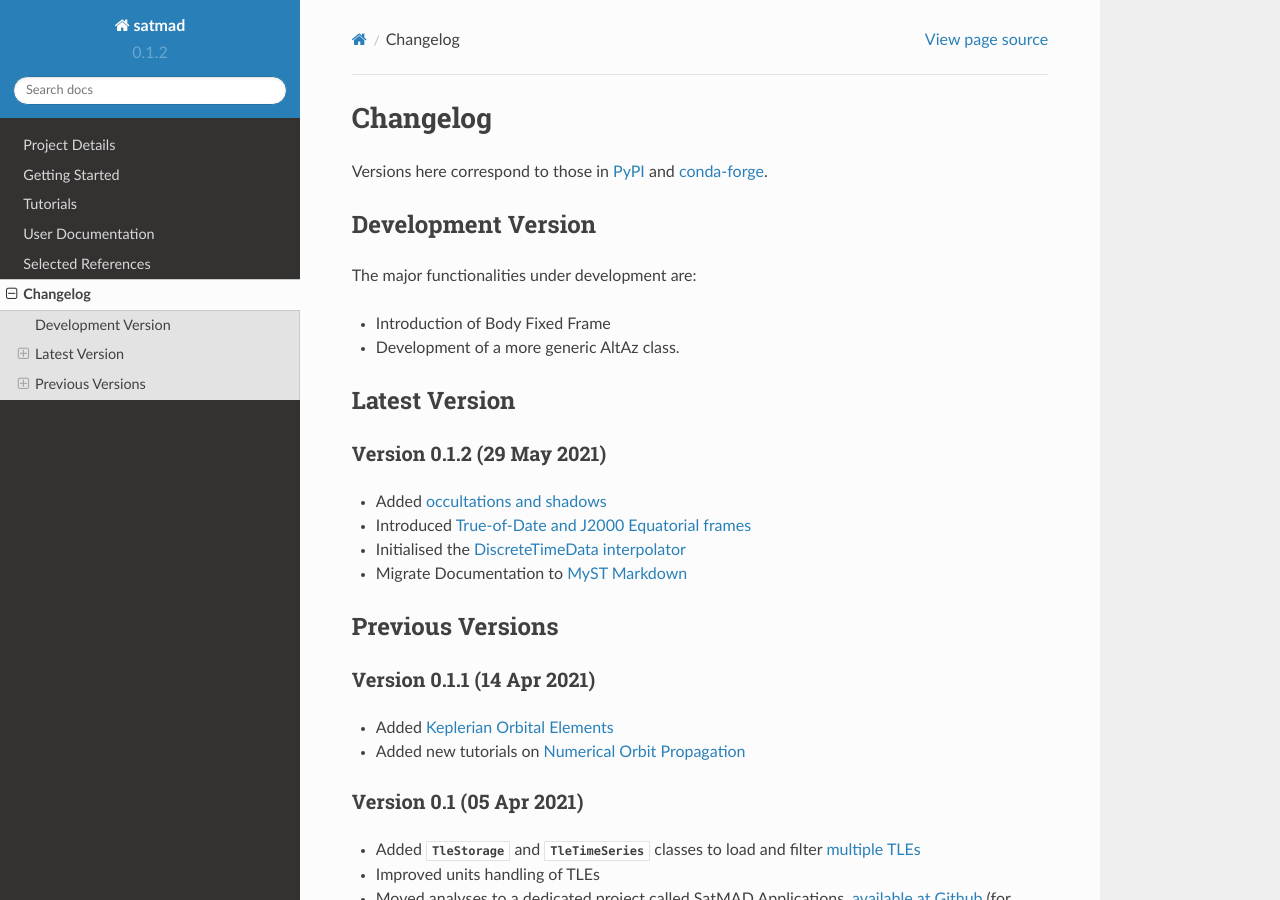
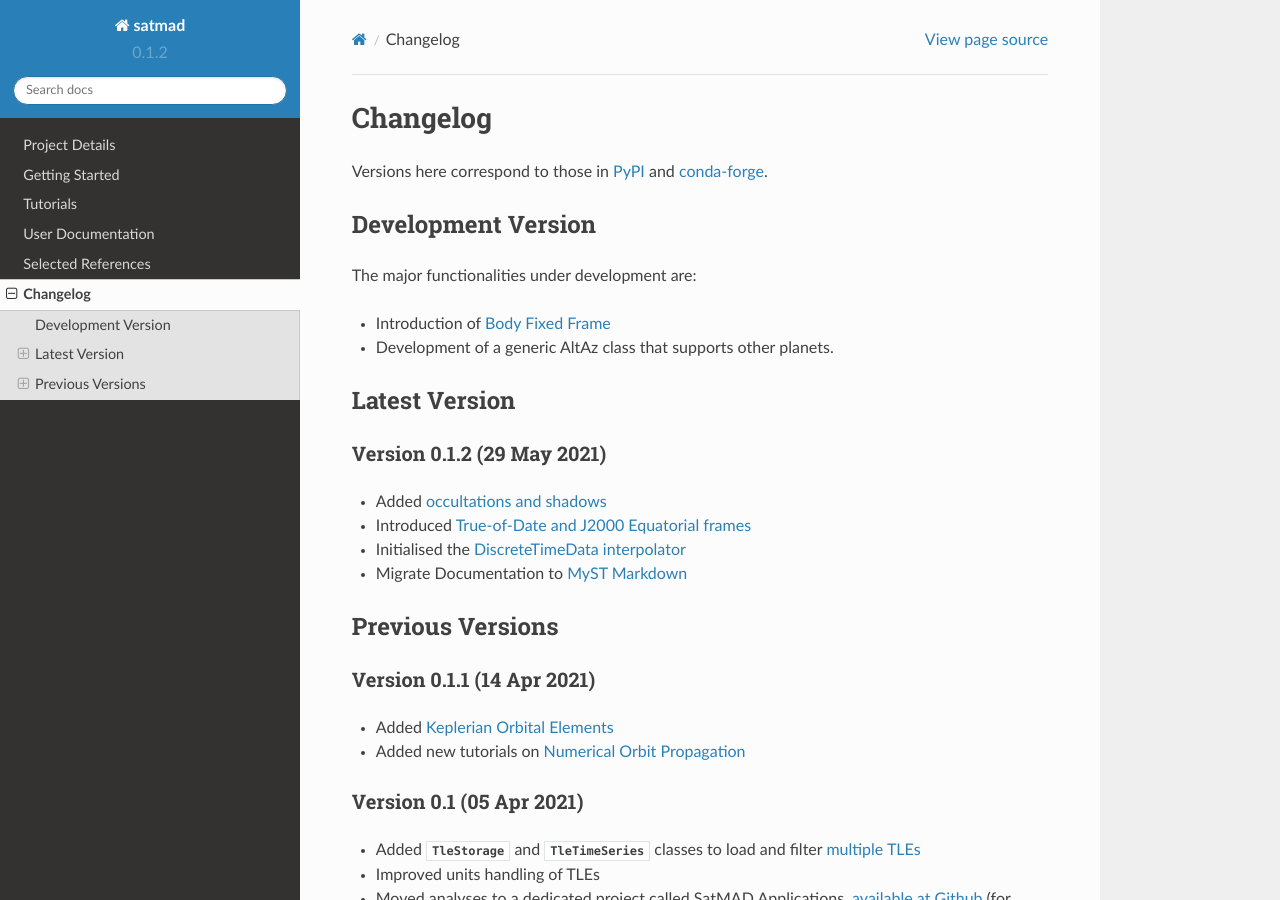
Before and after one commit to egemenimre/satmad, a Sphinx documentation site: the page built from docs/changelog.md, in a window 1280 px wide and 900 px high. Built offline with Sphinx 7.4.7 and the Read the Docs theme 2.0.0, drawn with Linux system fonts in a browser that asks for light colours.

```diff
--- a/docs/changelog.md
+++ b/docs/changelog.md
@@ -7,8 +7,8 @@ Versions here correspond to those in [PyPI](https://pypi.org/project/satmad/) an
 
 The major functionalities under development are:
 
-- Introduction of Body Fixed Frame
-- Development of a more generic AltAz class.
+- Introduction of [Body Fixed Frame](coordinates/frames.md)
+- Development of a generic AltAz class that supports other planets.
 
 ## Latest Version
 
```
